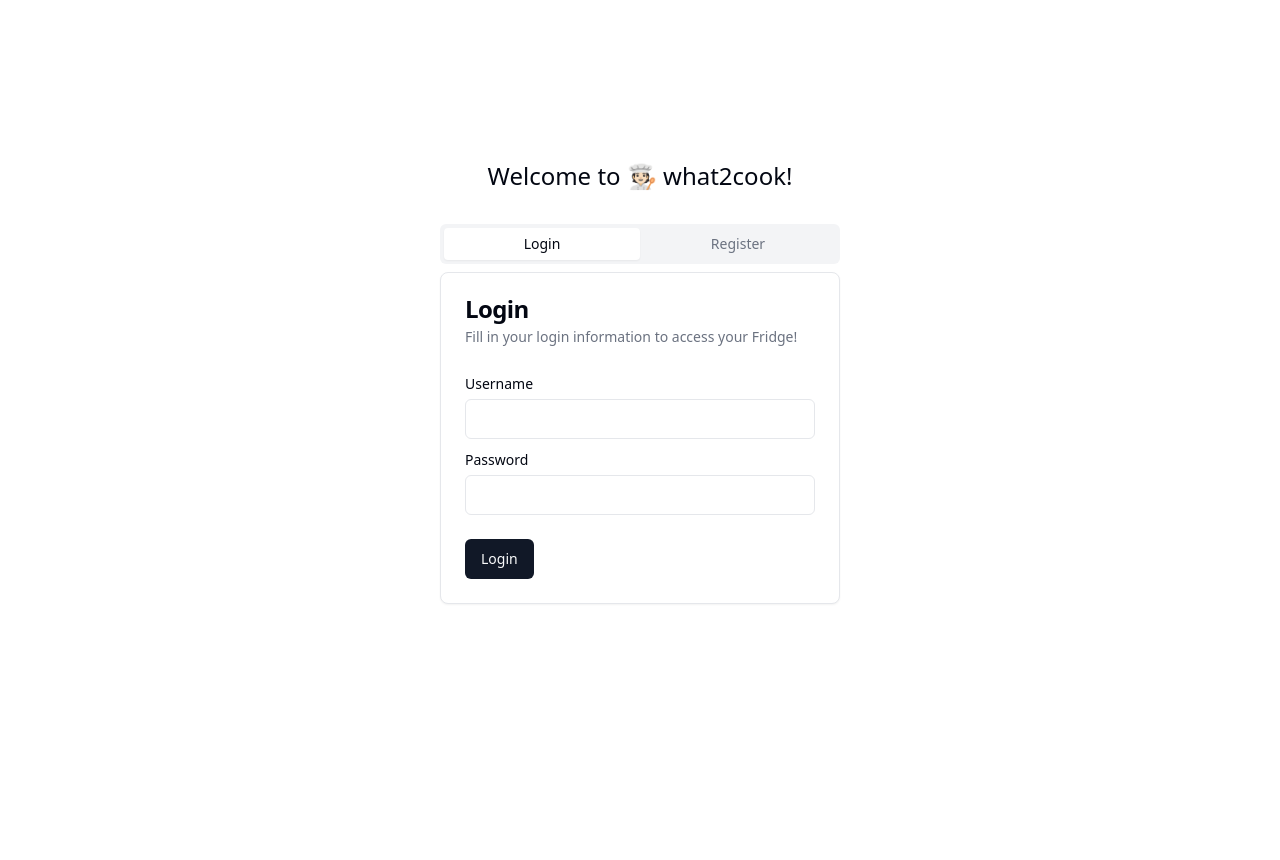
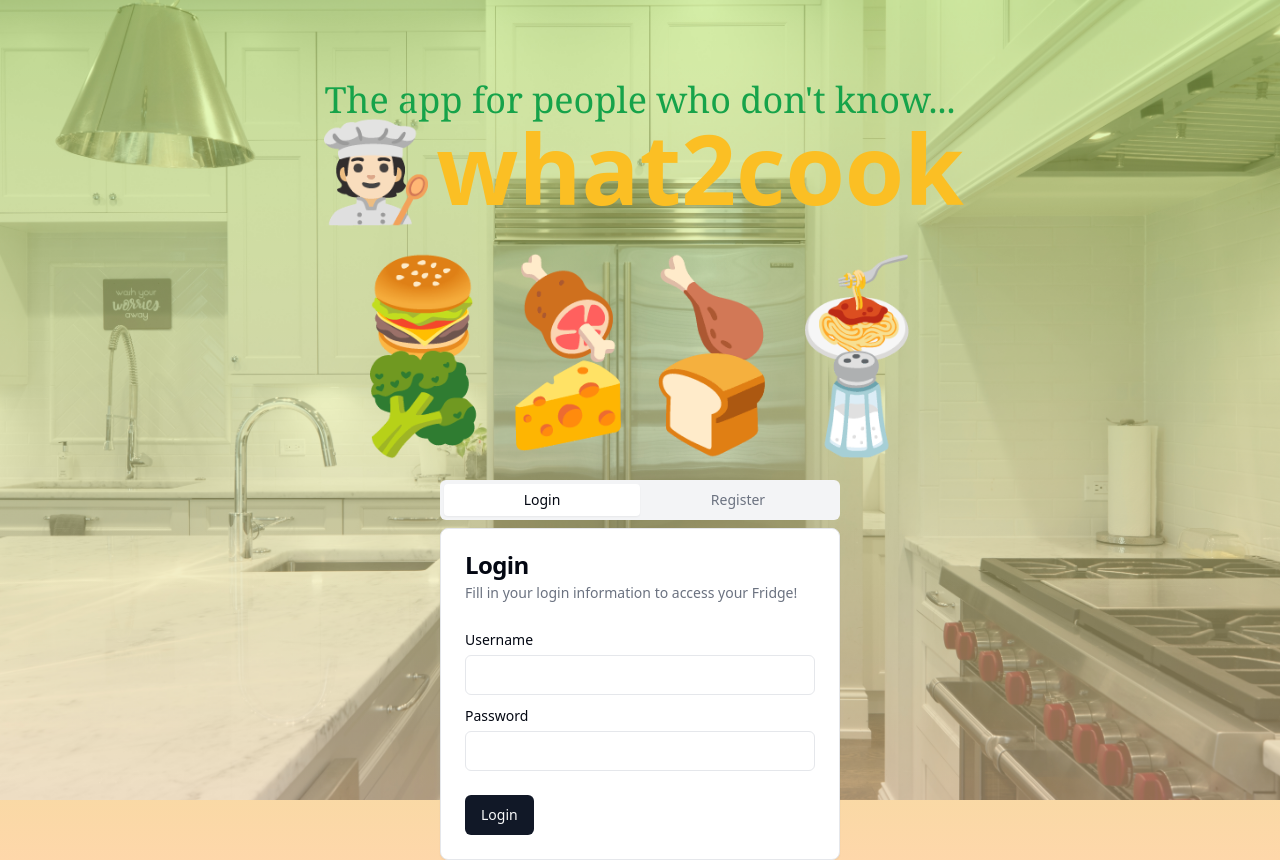
Before and after one commit to JLSanchez87/what2cook-front, a Next.js app: page / in a window 1280 px wide. Before the commit the page ends 800 px from the top, so only its background shows below. Built offline with nearby package versions, Linux system fonts and the light colour scheme.

Commit message:
modified welcome page and recipelist

```diff
--- /dev/null
+++ b/src/components/RecipeList.tsx
@@ -0,0 +1,63 @@
+import { ProductOnUser, Recipe } from "@/types/Interfaces";
+import axios from "axios";
+import { useEffect, useState } from "react";
+
+const RecipeList = () => {
+  const [token, setToken] = useState<null | string>(null);
+
+  useEffect(() => {
+    const tokenFromLs = localStorage.getItem("token");
+    if (tokenFromLs) {
+      setToken(tokenFromLs);
+    }
+  }, []);
+
+  return (
+    <>
+      <h1 className="text-lg font-bold">Recipe List</h1>
+      <div className="flex flex-col h-40 bg-gray-400 justify-center items-center my-4">
+        <h2 className="text-lg font-bold">Recipe of the Day!</h2>
+        <p></p>
+      </div>
+      <p>other available recipes:</p>
+      <div className="mt-4">
+        <ul>
+          <li>
+            <div className="flex flex-row mb-4 rounded-xl border-solid border-2 border-gray-400 drop-shadow-lg">
+              <img
+                className="rounded-xl border-dashed border-2 border-gray-400"
+                src="https://picsum.photos/100"
+                alt="lorem picsum"
+              />
+              <div className="flex flex-col p-4 w-full">
+                <span>Recipe name</span>
+                <div className="flex flex-row justify-between">
+                  <span>prep time: 30mins</span>
+                  <span>servings: 👤👤👤👤</span>
+                </div>
+              </div>
+            </div>
+          </li>
+          <li>
+            <div className="flex flex-row mb-4 rounded-xl border-solid border-2 border-gray-400 drop-shadow-lg">
+              <img
+                className="rounded-xl border-dashed border-2 border-gray-400"
+                src="https://picsum.photos/100"
+                alt="lorem picsum"
+              />
+              <div className="flex flex-col p-4 w-full">
+                <span>Recipe name</span>
+                <div className="flex flex-row justify-between">
+                  <span>prep time: 40mins</span>
+                  <span>servings: 👤👤👤</span>
+                </div>
+              </div>
+            </div>
+          </li>
+        </ul>
+      </div>
+    </>
+  );
+};
+
+export default RecipeList;
--- a/src/components/Welcome.tsx
+++ b/src/components/Welcome.tsx
@@ -10,9 +10,26 @@ import Register from "./Register";
 
 const Welcome = () => {
   return (
-    <main className="flex flex-col pt-40 items-center min-h-screen">
-      <h1 className="mb-8 text-2xl">Welcome to 🧑🏻‍🍳 what2cook!</h1>
-      <Tabs defaultValue="login" className="w-[400px]">
+    <main className="flex flex-col bg-cover bg-center bg-gradient-to-b from-lime-300 to-orange-200 items-center min-h-screen">
+      <div
+        className="absolute w-screen h-screen bg-cover bg-center"
+        style={{
+          backgroundImage: `url('landing-bg.jpg')`,
+          opacity: 0.5,
+        }}
+      />
+      <h1 className="z-10 pt-20 font-serif text-4xl text-green-600">
+        The app for people who don't know...
+      </h1>
+      <p className="z-10 font-lobster font-bold mb-10 text-8xl text-amber-400">
+        🧑🏻‍🍳what2cook
+      </p>
+      <p className="z-10 font-lobster font-bold mb-8 text-8xl text-amber-400">
+        🍔 🍖 🍗 🍝
+        <br />
+        🥦 🧀 🍞 🧂
+      </p>
+      <Tabs defaultValue="login" className="z-10 w-[400px]">
         <TabsList className="grid w-full grid-cols-2">
           <TabsTrigger value="login">Login</TabsTrigger>
           <TabsTrigger value="register">Register</TabsTrigger>
--- a/src/pages/index.tsx
+++ b/src/pages/index.tsx
@@ -1,4 +1,5 @@
 import ProductList from "@/components/ProductList";
+import RecipeList from "@/components/RecipeList";
 import WithToken from "@/components/WithToken";
 
 const Home = () => {
@@ -16,47 +17,7 @@ const Home = () => {
           <ProductList />
         </div>
         <div className="flex flex-col p-8 border-solid border-2 border-gray-400 rounded-md">
-          <h1 className="text-lg font-bold">Recipe List</h1>
-          <div className="flex flex-col h-40 bg-gray-400 justify-center items-center my-4">
-            <h2 className="text-lg font-bold">Recipe of the Day!</h2>
-          </div>
-          <p>other available recipes:</p>
-          <div className="mt-4">
-            <ul>
-              <li>
-                <div className="flex flex-row mb-4 rounded-xl border-solid border-2 border-gray-400 drop-shadow-lg">
-                  <img
-                    className="rounded-xl border-dashed border-2 border-gray-400"
-                    src="https://picsum.photos/100"
-                    alt="lorem picsum"
-                  />
-                  <div className="flex flex-col p-4 w-full">
-                    <span>Recipe name</span>
-                    <div className="flex flex-row justify-between">
-                      <span>prep time: 30mins</span>
-                      <span>servings: 👤👤👤👤</span>
-                    </div>
-                  </div>
-                </div>
-              </li>
-              <li>
-                <div className="flex flex-row mb-4 rounded-xl border-solid border-2 border-gray-400 drop-shadow-lg">
-                  <img
-                    className="rounded-xl border-dashed border-2 border-gray-400"
-                    src="https://picsum.photos/100"
-                    alt="lorem picsum"
-                  />
-                  <div className="flex flex-col p-4 w-full">
-                    <span>Recipe name</span>
-                    <div className="flex flex-row justify-between">
-                      <span>prep time: 40mins</span>
-                      <span>servings: 👤👤👤</span>
-                    </div>
-                  </div>
-                </div>
-              </li>
-            </ul>
-          </div>
+          <RecipeList />
         </div>
       </div>
     </WithToken>
--- a/src/styles/globals.css
+++ b/src/styles/globals.css
@@ -1,3 +1,5 @@
+@import url("https://fonts.googleapis.com/css2?family=Lobster&display=swap");
+
 @tailwind base;
 @tailwind components;
 @tailwind utilities;
```
Also changed, not shown: tailwind.config.ts (+12 -9 lines).
